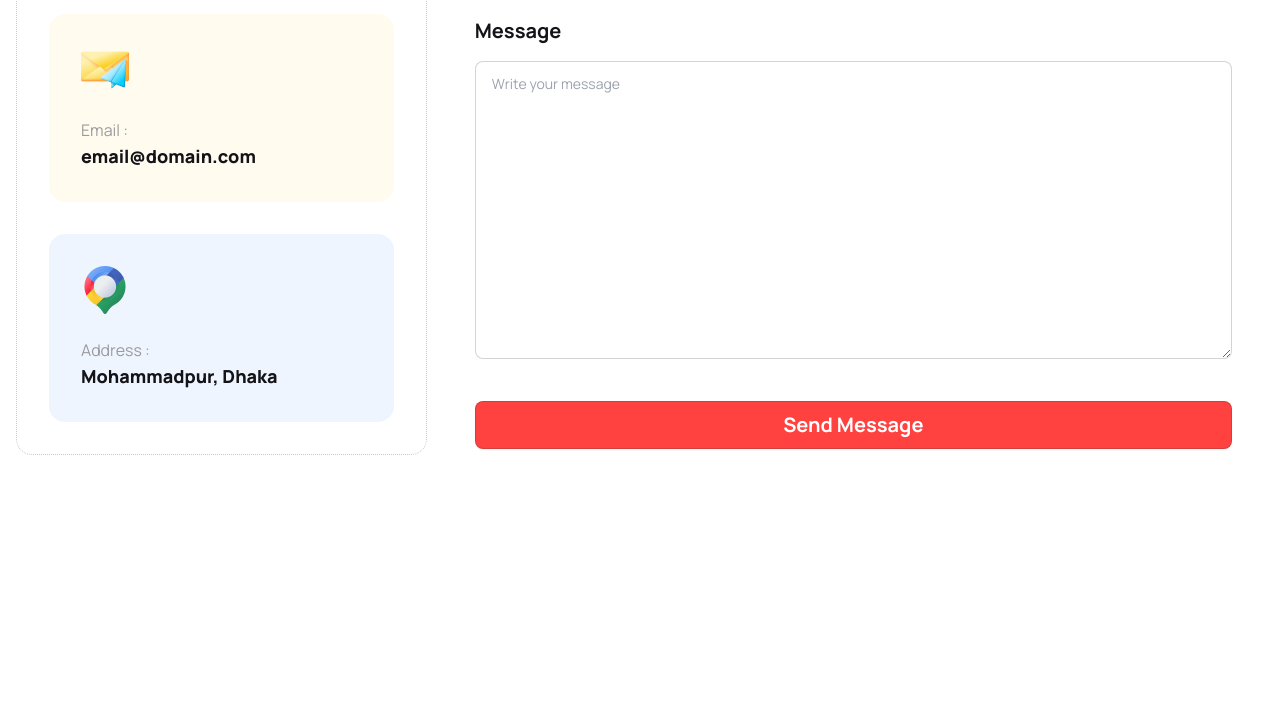
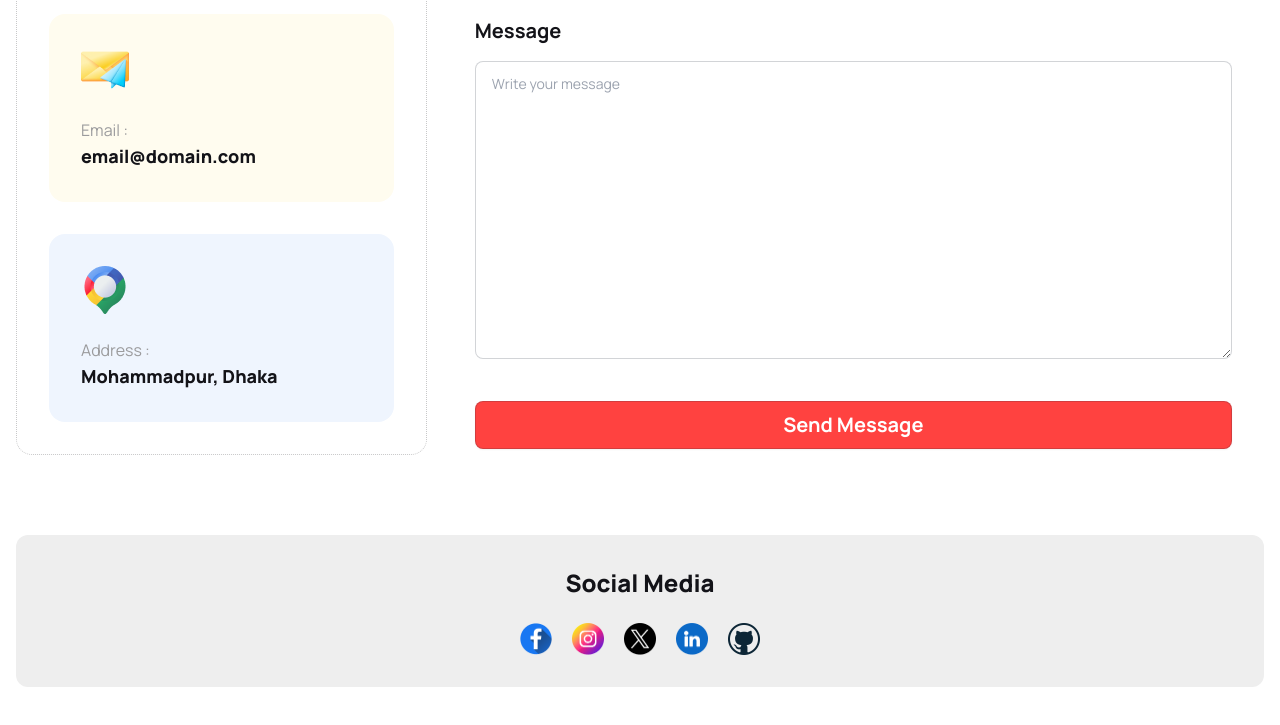
Before and after one commit to TanvirRahman888/Tanvir-A3-Hockeys, a plain HTML site: page index.html in a window 1280 px wide. Shown: the part 4759-5484 px from the top of the page. Before the commit the page ends 5394 px from the top, so only its background shows below. Drawn offline with nearby package versions, Linux system fonts and the light colour scheme.

Commit message:
Social Media and all padding complete

```diff
--- a/index.html
+++ b/index.html
@@ -446,7 +446,7 @@
                 </div>
             </section>
             <!-- Get In Touch -->
-            <section class="mt-12 lg:mt-24 pb-10 lg:pb-20 mb-5 px-4 ">
+            <section class="mt-12 lg:mt-24 mb-5 px-4 ">
                 <div class="p-8 border-y-[1px] border-dotted border-y-[#c8c8c9]">
                     <h2 class="text-center font-extrabold text-4xl text-[#131318] mb-6">Get In Touch</h2>
                     <p class="text-center text-[#6d6d70] mx-auto  text-base font-medium lg:w-[40%]">Dit amet
@@ -516,16 +516,23 @@
                             <div class="lg:col-span-2">
                                 <button class="btn bg-[#FF4240] input-bordered w-full text-white text-xl font-bold">Send Message</button>
                             </div>
-
                         </form>
-
+                    </div>
+                </div>
+            </section>
+            <section class="px-4 mb-8 lg:mb-24">  <!-- Social Media -->
+                <div class="bg-[#eeeeee] mx-auto py-8 rounded-xl ">
+                    <h4 class="text-center  text-[#131318] text-2xl font-extrabold pb-6">Social Media</h4>
+                    <div class="flex justify-center items-center gap-5">
+                        <a href=""><img class="h-8 w-8" src="social-icon/Facebook.png" alt=""></a>
+                        <a href=""><img class="h-8 w-8" src="social-icon/Instagram.png" alt=""></a>
+                        <a href=""><img class="h-8 w-8" src="social-icon/Twitter.png" alt=""></a>
+                        <a href=""><img class="h-8 w-8" src="social-icon/Linkedin.png" alt=""></a>
+                        <a href=""><img class="h-8 w-8" src="social-icon/github.png" alt=""></a>
 
                     </div>
                 </div>
-
-
             </section>
-
         </main>
 
     </section>
```
Also changed, not shown: social-icon/Facebook.png (added), social-icon/Instagram.png (added), social-icon/Linkedin.png (added), social-icon/Twitter.png (added), social-icon/github.png (added).
